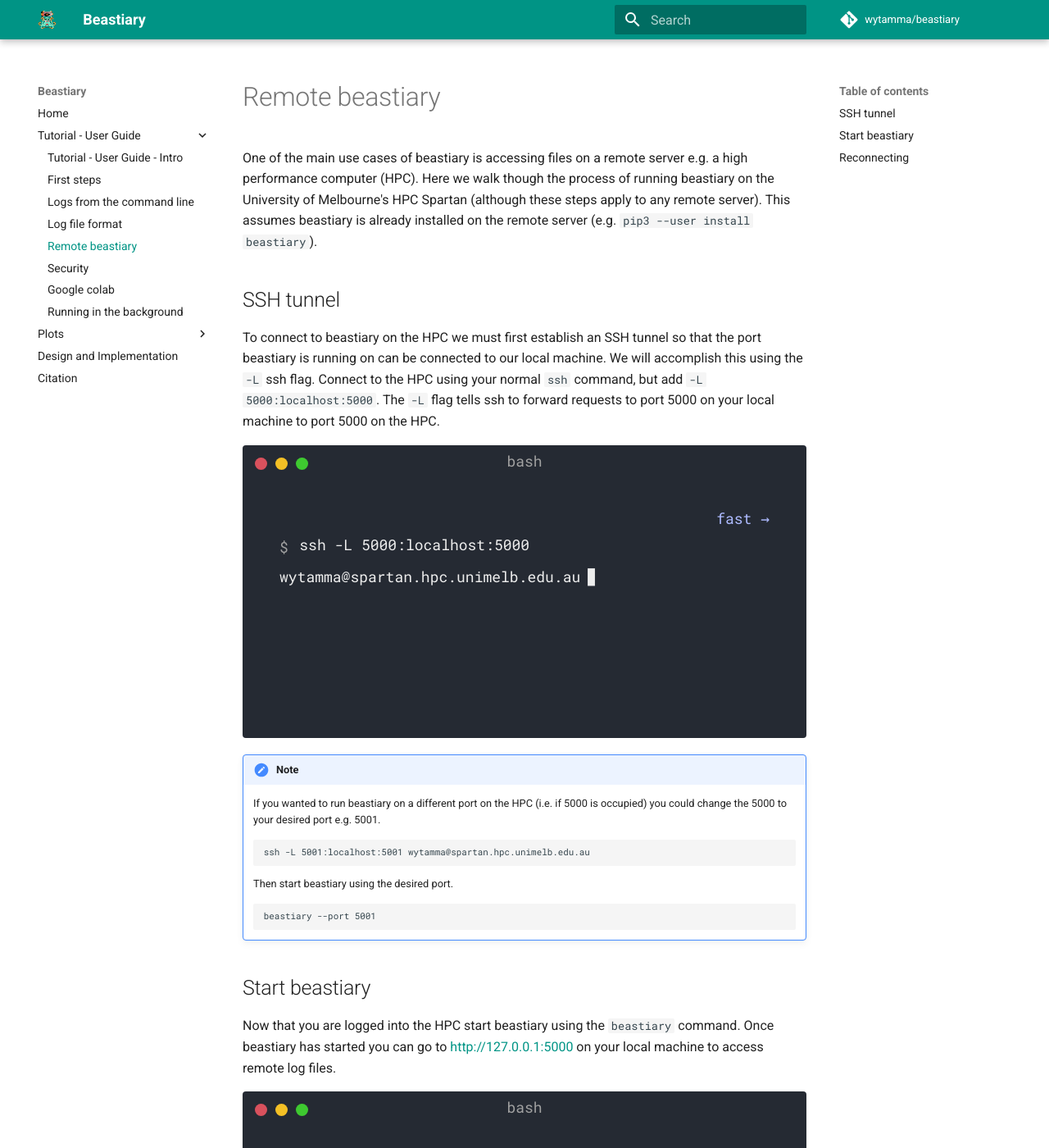
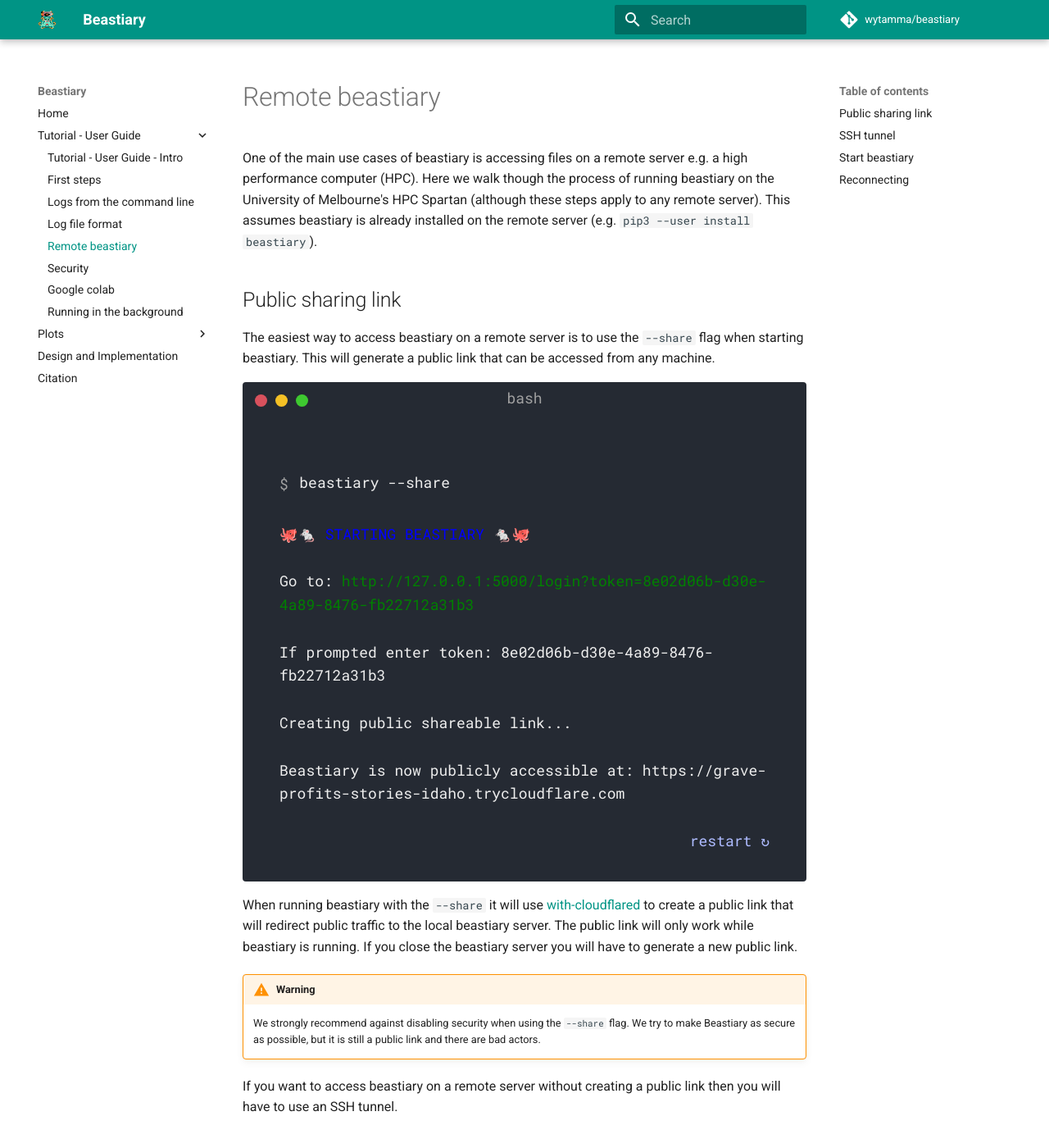
Before and after one commit to Wytamma/beastiary, an MkDocs documentation site: the page built from docs/tutorial/remote-beastiary.md, in a window 1280 px wide and 1400 px high. Shown: the whole window at 82% size. Built offline with MkDocs 1.6.1 and Material for MkDocs 9.7.7, drawn with Linux system fonts in a browser that asks for light colours; comment, search, counter and statistics services are not loaded; some of the changed text lies outside the part shown.

Commit message:
:memo: add public sharing docs

````diff
--- a/docs/tutorial/remote-beastiary.md
+++ b/docs/tutorial/remote-beastiary.md
@@ -1,5 +1,35 @@
 
 One of the main use cases of beastiary is accessing files on a remote server e.g. a high performance computer (HPC). Here we walk though the process of running beastiary on the University of Melbourne's HPC Spartan (although these steps apply to any remote server). This assumes beastiary is already installed on the remote server (e.g. `pip3 --user install beastiary`).
+
+## Public sharing link
+
+The easiest way to access beastiary on a remote server is to use the `--share` flag when starting beastiary. This will generate a public link that can be accessed from any machine.
+
+<div class="termy">
+
+```console
+$ beastiary --share
+
+🐙🐁 <span style="color: blue;">STARTING BEASTIARY</span> 🐁🐙
+
+Go to: <span style="color: green;">http://127.0.0.1:5000/login?token=8e02d06b-d30e-4a89-8476-fb22712a31b3</span>
+
+If prompted enter token: 8e02d06b-d30e-4a89-8476-fb22712a31b3
+
+Creating public shareable link...
+
+Beastiary is now publicly accessible at: https://grave-profits-stories-idaho.trycloudflare.com
+```
+</div>
+
+When running beastiary with the `--share` it will use [with-cloudflared](https://github.com/wytamma/with-cloudflared) to create a public link that will redirect public traffic to the local beastiary server. The public link will only work while beastiary is running. If you close the beastiary server you will have to generate a new public link.
+
+!!! warning
+
+    We strongly recommend against disabling security when using the `--share` flag. We try to make Beastiary as secure as possible, but it is still a public link and there are bad actors.
+
+
+If you want to access beastiary on a remote server without creating a public link then you will have to use an SSH tunnel.
 
 ## SSH tunnel
 
@@ -41,6 +71,7 @@
 🐙🐁 <span style="color: blue;">STARTING BEASTIARY</span> 🐁🐙
 
 Go to: <span style="color: green;">http://127.0.0.1:5000/login?token=8e02d06b-d30e-4a89-8476-fb22712a31b3</span>
+
 If prompted enter token: 8e02d06b-d30e-4a89-8476-fb22712a31b3
 ```
 
````
